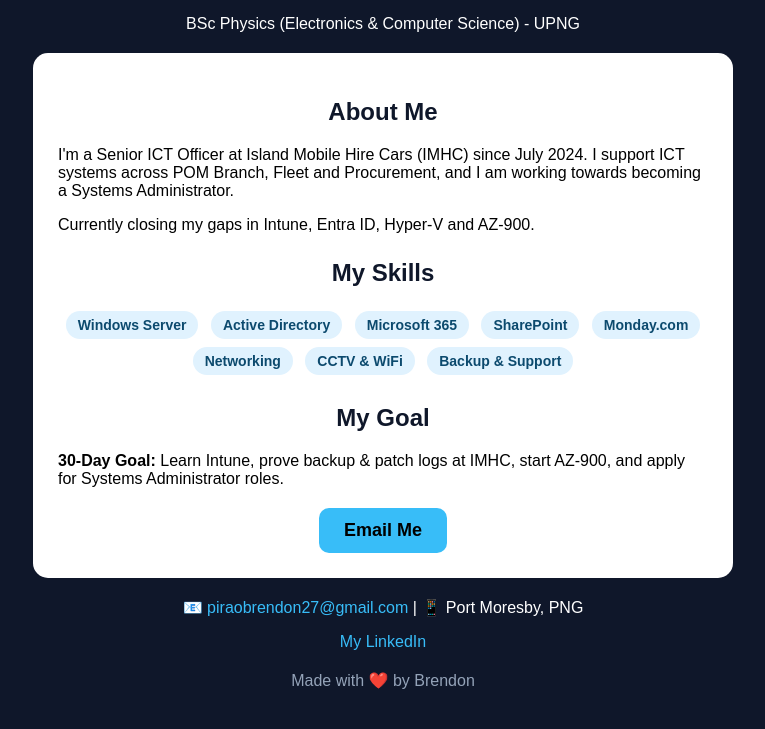
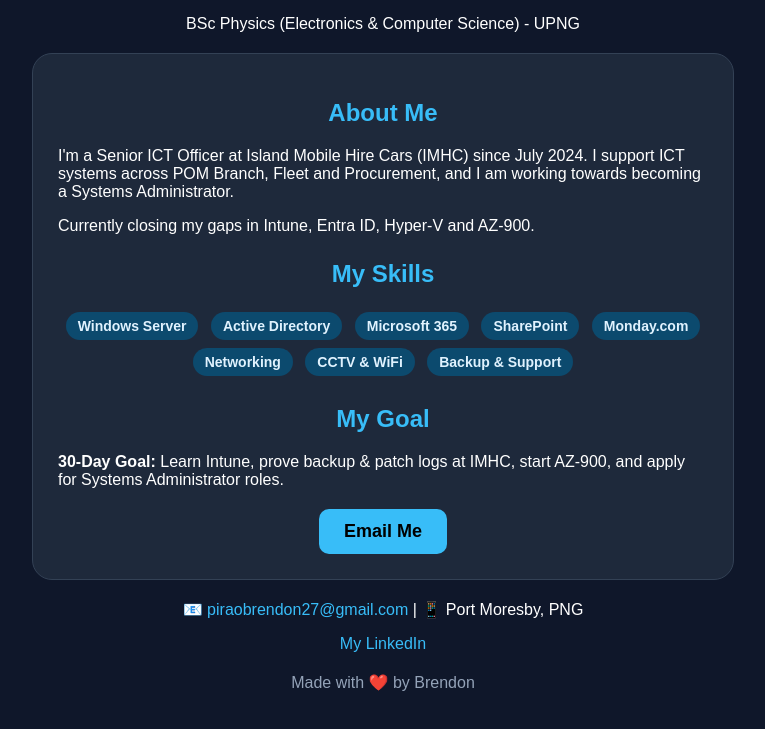
Before and after one commit to brendonpirao/brendonpirao.github.io, a plain HTML site: page index.html in a window 1280 px wide. Shown: the part 159-888 px from the top of the page, without its empty margins (257-1022 px from the left). Drawn offline with Linux system fonts and the light colour scheme.

Commit message:
Update styles for box and tag elements in index.html

```diff
--- a/index.html
+++ b/index.html
@@ -7,9 +7,9 @@
 body { font-family: Arial; text-align: center; background: #0f172a; color: white; padding: 40px 20px; margin: 0; }
 h1 { font-size: 42px; color: #38bdf8; margin-bottom: 5px; }
 .subtitle { color: #cbd5e1; font-size: 18px; }
-.box { background: white; color: black; padding: 25px; border-radius: 15px; max-width: 650px; margin: 20px auto; text-align: left; }
-.box h2 { text-align: center; color: #0f172a; }
-.tag { display: inline-block; background: #e0f2fe; color: #0c4a6e; padding: 6px 12px; border-radius: 20px; margin: 4px; font-size: 14px; font-weight: bold; }
+.box { background: #1e293b; color: white; padding: 25px; border-radius: 20px; max-width: 650px; margin: 20px auto; text-align: left; border: 1px solid #334155; }
+.box h2 { text-align: center; color: #38bdf8; }
+.tag { display: inline-block; background: #0c4a6e; color: #e0f2fe; padding: 6px 12px; border-radius: 20px; margin: 4px; font-size: 14px; font-weight: bold; }
 button { background: #38bdf8; border: none; padding: 12px 25px; font-size: 18px; border-radius: 10px; cursor: pointer; font-weight: bold; }
 button:hover { background: #0ea5e9; color: white; }
 a { color: #38bdf8; text-decoration: none; }
```
